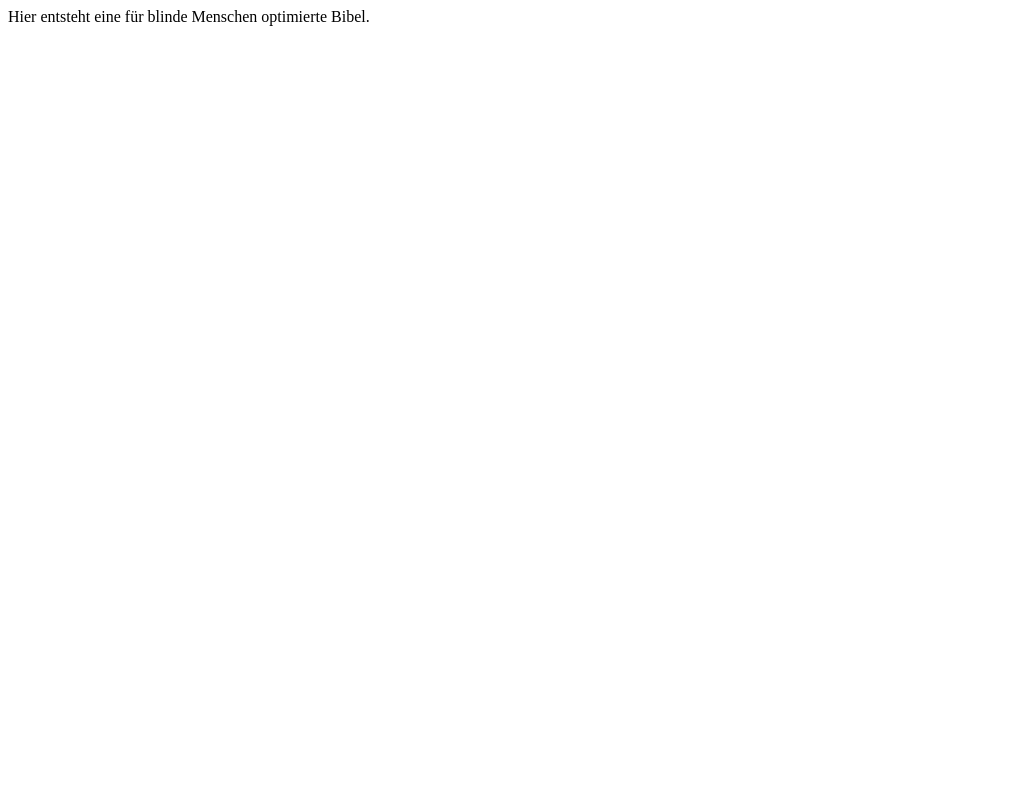
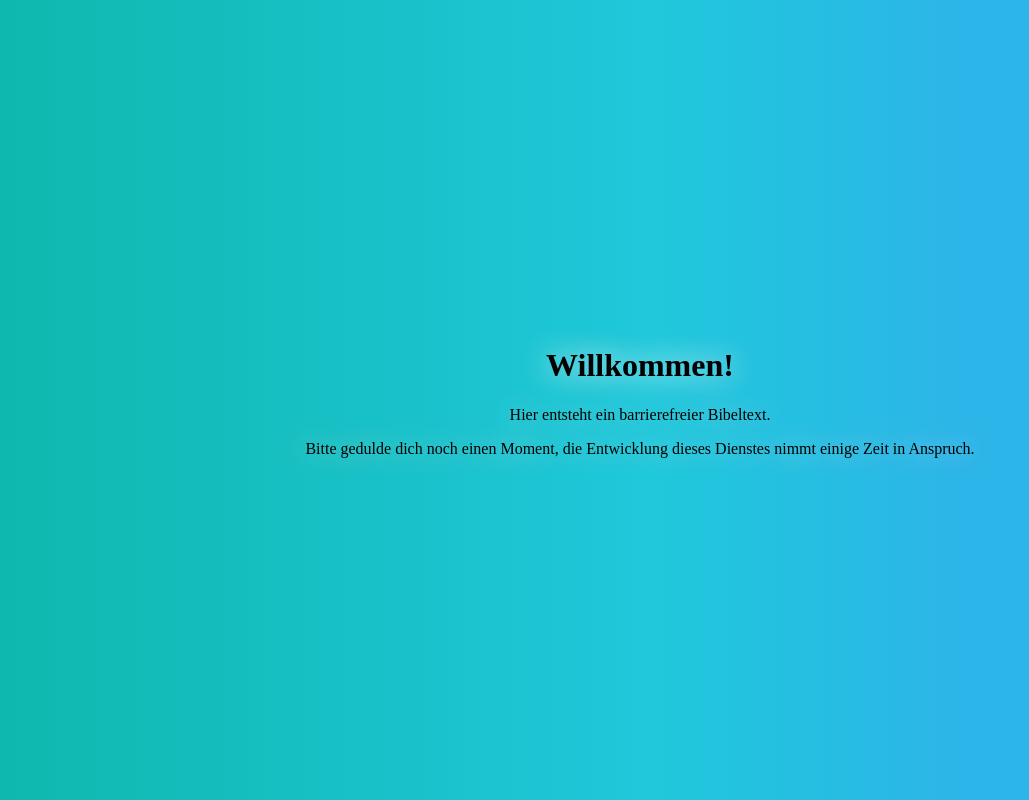
Before and after one commit to nilsmittler/blindenbibel, a plain HTML site: page index.html in a window 1280 px wide. Shown: the whole page, without its empty margins (0-1029 px from the left). Drawn offline with Linux system fonts and the light colour scheme.

Commit message:
made waiting for service site more attractive

```diff
--- a/index.html
+++ b/index.html
@@ -2,8 +2,35 @@
 <html>
     <head>
         <title>Blindenbibel</title>
+        <meta charset="utf-8">
+        <meta name="viewport" content="width=device-width, initial-scale=1.0">
+        <meta name="language" content="de">
+        <style>
+            body {
+                background: linear-gradient(141deg, #0fb8ad 0%, #1fc8db 51%, #2cb5e8 75%);
+            }
+            .v-center {
+                text-align: center;
+                position: absolute;
+                left: 0;
+                right: 0;
+                top: 50%;
+                transform: translatey(-50%);
+                padding: 0 15px;
+                font-family: "sans-serif";
+                text-shadow: 0 0 30px white;
+            }
+        </style>
     </head>
     <body>
-        Hier entsteht eine für blinde Menschen optimierte Bibel.
+        <div class="v-center">
+            <h1>Willkommen!</h1>
+            <p>
+                Hier entsteht ein barrierefreier Bibeltext.
+            </p>
+            <p>
+                Bitte gedulde dich noch einen Moment, die Entwicklung dieses Dienstes nimmt einige Zeit in Anspruch.
+            </p>
+        </div>
     </body>
 </html>
```
